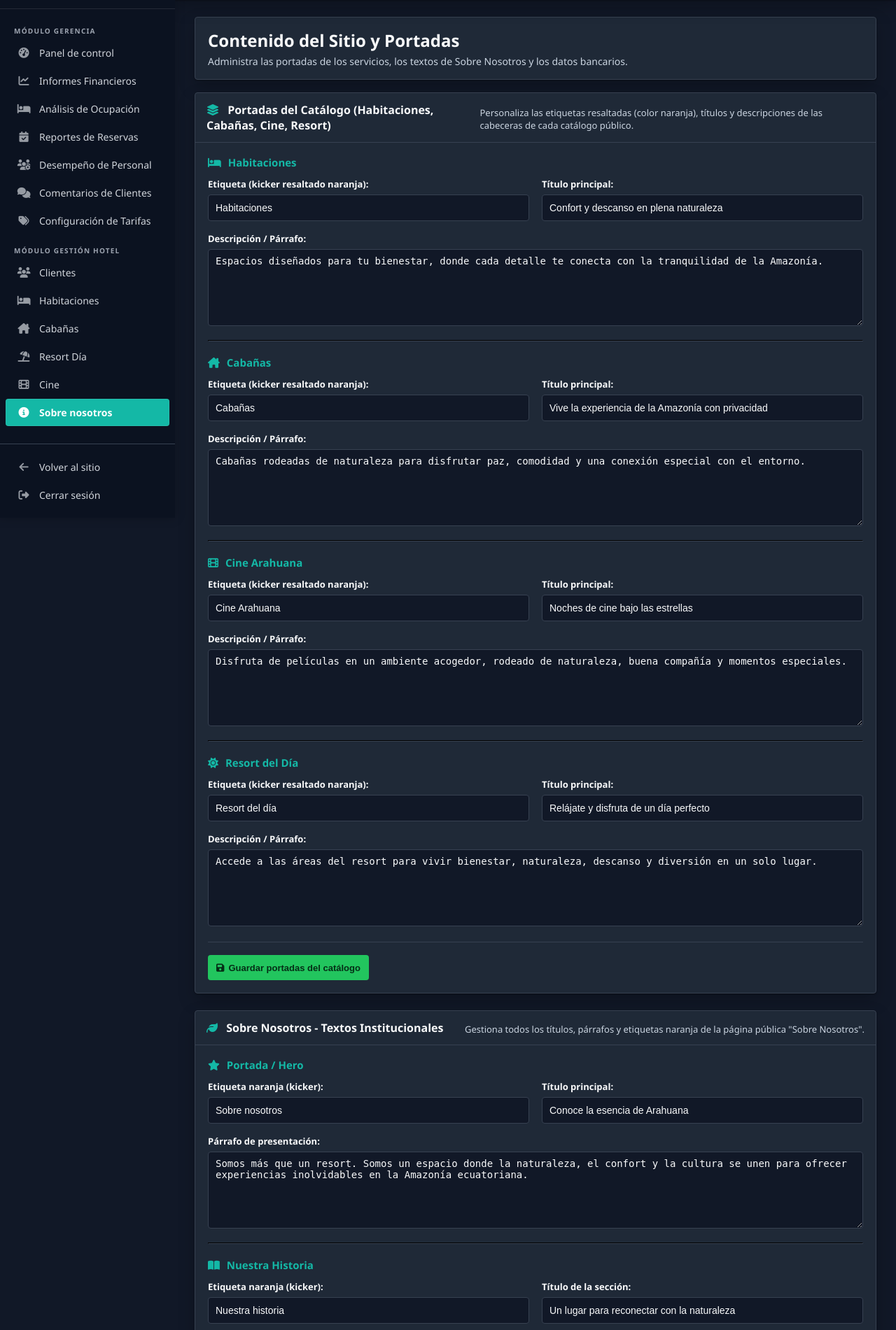
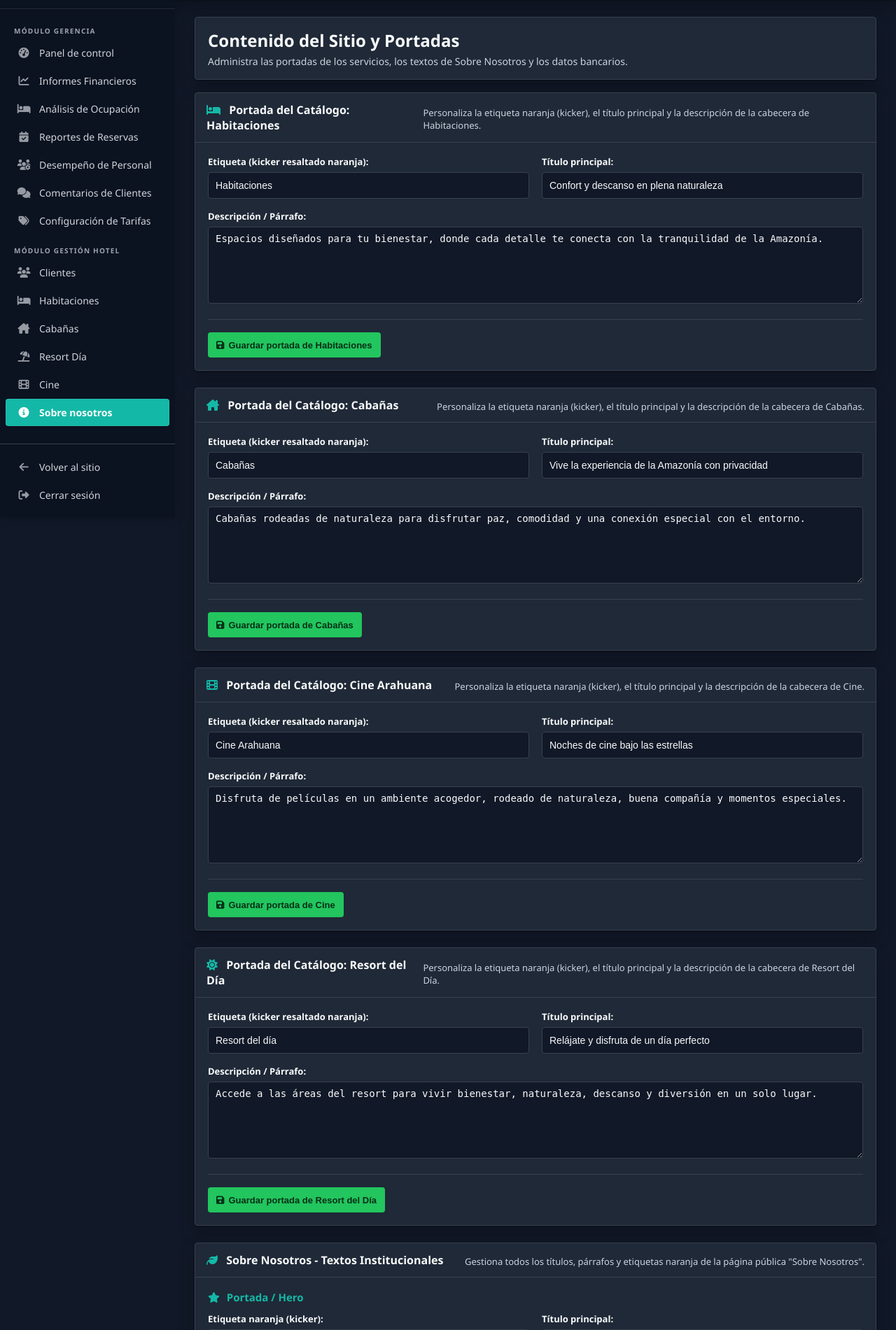
Before and after one commit to BETACRD01/Hotel-A, a Django app: page /gerente/sobre-nosotros/ in a window 1280 px wide. Shown: the part 60-1961 px from the top of the page at 70% size. Run offline with Django 5.2, Linux system fonts and the light colour scheme; the visitor is signed in with stand-in values (Sample User, id 1); data comes from the database, SQL or seed files in the repository.

Commit message:
feat: separar portadas del catalogo en admin/gerente y permitir seleccion de fecha salida y capacidad desde 1

```diff
--- a/gestion_hotel/templates/gerente/sobre_nosotros.html
+++ b/gestion_hotel/templates/gerente/sobre_nosotros.html
@@ -12,22 +12,22 @@
 <!-- ========================================== -->
 <!-- 1. PORTADAS DEL CATÁLOGO                   -->
 <!-- ========================================== -->
+<!-- ========================================== -->
+<!-- 1. PORTADAS DEL CATÁLOGO (SEPARADAS)      -->
+<!-- ========================================== -->
+
+<!-- HABITACIONES -->
 <div class="gerente-card" style="margin-bottom: 24px;">
     <div class="gerente-card-header">
-        <h3><i class="fa-solid fa-layer-group" style="margin-right: 8px; color: var(--gerente-primary);"></i> Portadas del Catálogo (Habitaciones, Cabañas, Cine, Resort)</h3>
+        <h3><i class="fa-solid fa-bed" style="margin-right: 8px; color: var(--gerente-primary);"></i> Portada del Catálogo: Habitaciones</h3>
         <p style="margin-top: 4px; color: var(--gerente-text-muted); font-size: 13px;">
-            Personaliza las etiquetas resaltadas (color naranja), títulos y descripciones de las cabeceras de cada catálogo público.
+            Personaliza la etiqueta naranja (kicker), el título principal y la descripción de la cabecera de Habitaciones.
         </p>
     </div>
     <div class="gerente-card-body">
         <form method="post" class="gerente-form">
             {% csrf_token %}
             <input type="hidden" name="seccion" value="portadas">
-
-            <!-- HABITACIONES -->
-            <h4 style="margin: 0 0 12px; color: var(--gerente-primary); font-size: 15px;">
-                <i class="fa-solid fa-bed" style="margin-right: 6px;"></i> Habitaciones
-            </h4>
             <div class="gerente-form-grid" style="margin-bottom: 20px;">
                 <div class="gerente-form-field">
                     <label for="habitaciones_hero_kicker">Etiqueta (kicker resaltado naranja):</label>
@@ -44,13 +44,28 @@
                     <textarea id="habitaciones_hero_parrafo" name="habitaciones_hero_parrafo" class="gerente-input" rows="2">{{ config.habitaciones_hero_parrafo|default:'Espacios diseñados para tu bienestar, donde cada detalle te conecta con la tranquilidad de la Amazonía.' }}</textarea>
                 </div>
             </div>
+            <div class="gerente-form-actions">
+                <button type="submit" class="badge badge-success gerente-action-button">
+                    <i class="fa-solid fa-floppy-disk"></i>
+                    Guardar portada de Habitaciones
+                </button>
+            </div>
+        </form>
+    </div>
+</div>
 
-            <hr style="margin: 20px 0; border-color: var(--gerente-border);">
-
-            <!-- CABAÑAS -->
-            <h4 style="margin: 0 0 12px; color: var(--gerente-primary); font-size: 15px;">
-                <i class="fa-solid fa-house-chimney" style="margin-right: 6px;"></i> Cabañas
-            </h4>
+<!-- CABAÑAS -->
+<div class="gerente-card" style="margin-bottom: 24px;">
+    <div class="gerente-card-header">
+        <h3><i class="fa-solid fa-house-chimney" style="margin-right: 8px; color: var(--gerente-primary);"></i> Portada del Catálogo: Cabañas</h3>
+        <p style="margin-top: 4px; color: var(--gerente-text-muted); font-size: 13px;">
+            Personaliza la etiqueta naranja (kicker), el título principal y la descripción de la cabecera de Cabañas.
+        </p>
+    </div>
+    <div class="gerente-card-body">
+        <form method="post" class="gerente-form">
+            {% csrf_token %}
+            <input type="hidden" name="seccion" value="portadas">
             <div class="gerente-form-grid" style="margin-bottom: 20px;">
                 <div class="gerente-form-field">
                     <label for="cabanas_hero_kicker">Etiqueta (kicker resaltado naranja):</label>
@@ -67,13 +82,28 @@
                     <textarea id="cabanas_hero_parrafo" name="cabanas_hero_parrafo" class="gerente-input" rows="2">{{ config.cabanas_hero_parrafo|default:'Cabañas rodeadas de naturaleza para disfrutar paz, comodidad y una conexión especial con el entorno.' }}</textarea>
                 </div>
             </div>
+            <div class="gerente-form-actions">
+                <button type="submit" class="badge badge-success gerente-action-button">
+                    <i class="fa-solid fa-floppy-disk"></i>
+                    Guardar portada de Cabañas
+                </button>
+            </div>
+        </form>
+    </div>
+</div>
 
-            <hr style="margin: 20px 0; border-color: var(--gerente-border);">
-
-            <!-- CINE -->
-            <h4 style="margin: 0 0 12px; color: var(--gerente-primary); font-size: 15px;">
-                <i class="fa-solid fa-film" style="margin-right: 6px;"></i> Cine Arahuana
-            </h4>
+<!-- CINE ARAHUANA -->
+<div class="gerente-card" style="margin-bottom: 24px;">
+    <div class="gerente-card-header">
+        <h3><i class="fa-solid fa-film" style="margin-right: 8px; color: var(--gerente-primary);"></i> Portada del Catálogo: Cine Arahuana</h3>
+        <p style="margin-top: 4px; color: var(--gerente-text-muted); font-size: 13px;">
+            Personaliza la etiqueta naranja (kicker), el título principal y la descripción de la cabecera de Cine.
+        </p>
+    </div>
+    <div class="gerente-card-body">
+        <form method="post" class="gerente-form">
+            {% csrf_token %}
+            <input type="hidden" name="seccion" value="portadas">
             <div class="gerente-form-grid" style="margin-bottom: 20px;">
                 <div class="gerente-form-field">
                     <label for="cine_hero_kicker">Etiqueta (kicker resaltado naranja):</label>
@@ -90,13 +120,28 @@
                     <textarea id="cine_hero_parrafo" name="cine_hero_parrafo" class="gerente-input" rows="2">{{ config.cine_hero_parrafo|default:'Disfruta de películas en un ambiente acogedor, rodeado de naturaleza, buena compañía y momentos especiales.' }}</textarea>
                 </div>
             </div>
+            <div class="gerente-form-actions">
+                <button type="submit" class="badge badge-success gerente-action-button">
+                    <i class="fa-solid fa-floppy-disk"></i>
+                    Guardar portada de Cine
+                </button>
+            </div>
+        </form>
+    </div>
+</div>
 
-            <hr style="margin: 20px 0; border-color: var(--gerente-border);">
-
-            <!-- RESORT DEL DÍA -->
-            <h4 style="margin: 0 0 12px; color: var(--gerente-primary); font-size: 15px;">
-                <i class="fa-solid fa-sun" style="margin-right: 6px;"></i> Resort del Día
-            </h4>
+<!-- RESORT DEL DÍA -->
+<div class="gerente-card" style="margin-bottom: 24px;">
+    <div class="gerente-card-header">
+        <h3><i class="fa-solid fa-sun" style="margin-right: 8px; color: var(--gerente-primary);"></i> Portada del Catálogo: Resort del Día</h3>
+        <p style="margin-top: 4px; color: var(--gerente-text-muted); font-size: 13px;">
+            Personaliza la etiqueta naranja (kicker), el título principal y la descripción de la cabecera de Resort del Día.
+        </p>
+    </div>
+    <div class="gerente-card-body">
+        <form method="post" class="gerente-form">
+            {% csrf_token %}
+            <input type="hidden" name="seccion" value="portadas">
             <div class="gerente-form-grid" style="margin-bottom: 20px;">
                 <div class="gerente-form-field">
                     <label for="resort_hero_kicker">Etiqueta (kicker resaltado naranja):</label>
@@ -113,11 +158,10 @@
                     <textarea id="resort_hero_parrafo" name="resort_hero_parrafo" class="gerente-input" rows="2">{{ config.resort_hero_parrafo|default:'Accede a las áreas del resort para vivir bienestar, naturaleza, descanso y diversión en un solo lugar.' }}</textarea>
                 </div>
             </div>
-
             <div class="gerente-form-actions">
                 <button type="submit" class="badge badge-success gerente-action-button">
                     <i class="fa-solid fa-floppy-disk"></i>
-                    Guardar portadas del catálogo
+                    Guardar portada de Resort del Día
                 </button>
             </div>
         </form>
--- a/gestion_hotel/views/gerente.py
+++ b/gestion_hotel/views/gerente.py
@@ -727,12 +727,15 @@ def gerente_sobre_nosotros_view(request):
                     setattr(config, campo, request.POST.get(campo, "").strip())
             config.save(update_fields=campos_sobre_nosotros)
             messages.success(request, "Contenido de 'Sobre nosotros' actualizado correctamente.")
-        elif seccion == "portadas":
+        elif seccion.startswith("portadas"):
+            campos_modificados = []
             for campo in campos_portadas_catalogo:
                 if campo in request.POST:
                     setattr(config, campo, request.POST.get(campo, "").strip())
-            config.save(update_fields=campos_portadas_catalogo)
-            messages.success(request, "Portadas del catálogo actualizadas correctamente.")
+                    campos_modificados.append(campo)
+            if campos_modificados:
+                config.save(update_fields=campos_modificados)
+            messages.success(request, "Portada del catálogo actualizada correctamente.")
         else:
             for campo in campos_bancarios:
                 if campo in request.POST:
```
Also changed, not shown: gestion_hotel/admin.py (+35 -27 lines), gestion_hotel/templates/public/cabanas.html (+54 -9 lines), gestion_hotel/templates/public/habitaciones.html (+54 -9 lines), gestion_hotel/views/catalog.py (+4 -4 lines).
